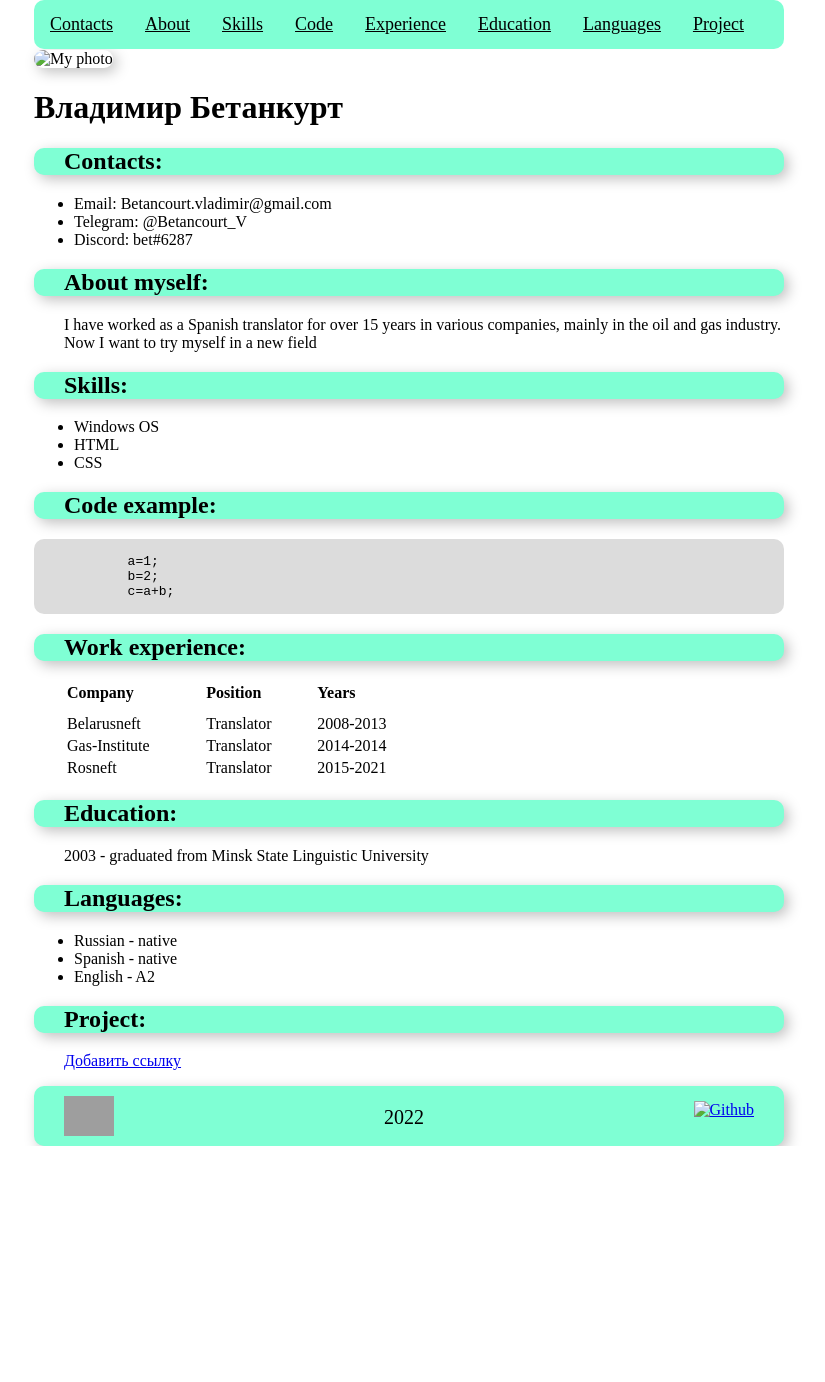
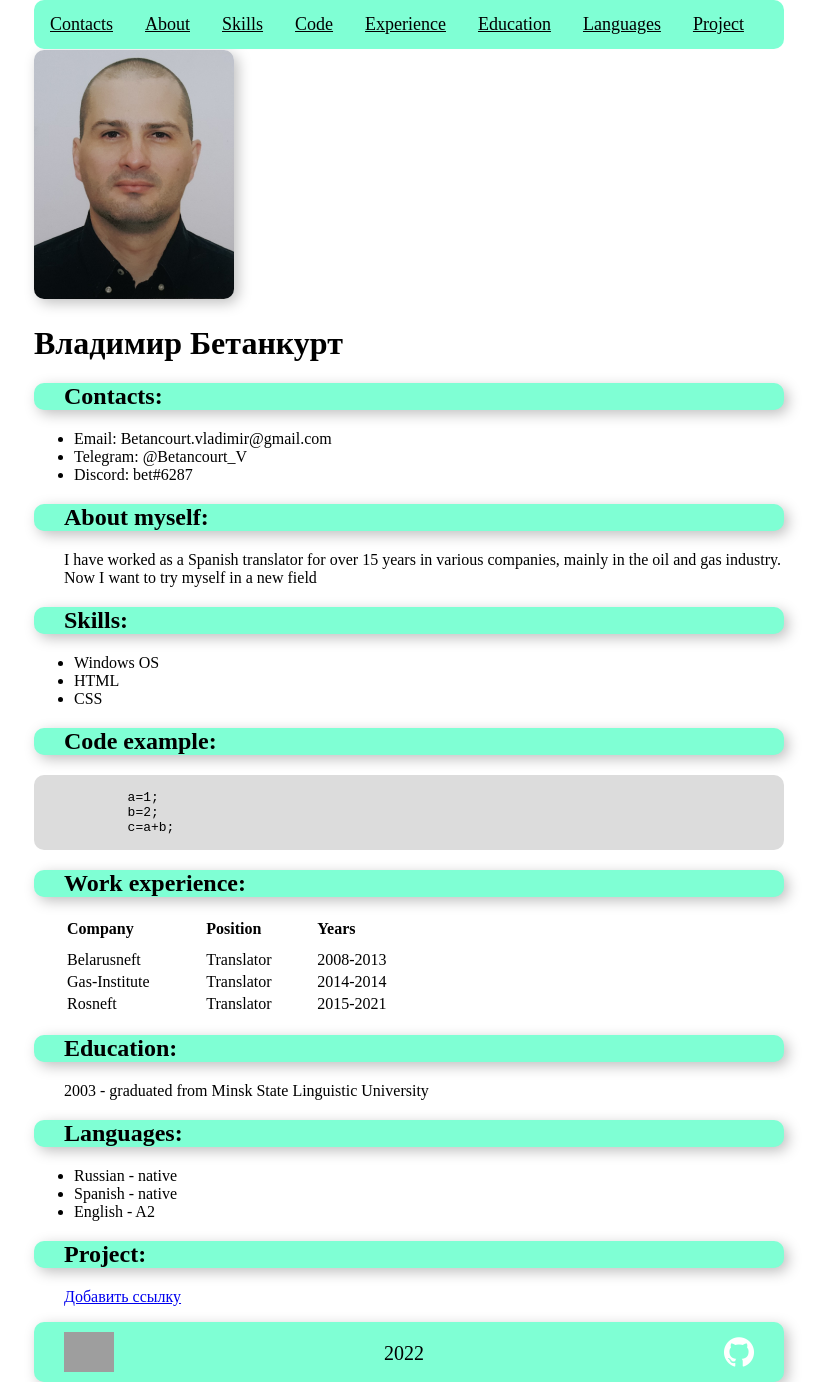
Before and after one commit to VladBet/rsschool-cv, a plain HTML site: page index.html in a window 1280 px wide. Shown: the whole page, without its empty margins (231-1056 px from the left). Before the commit the page ends 1146 px from the top, so only its background shows below. Drawn offline with Linux system fonts and the light colour scheme; grey boxes are pictures that could not be loaded.

Commit message:
feat: add change

```diff
--- a/index.html
+++ b/index.html
@@ -22,7 +22,7 @@
       </nav>
     <header>
         <div class="info"></div>
-        <img src="Pictures/Foto.jpg" alt="My photo" class="foto"/>
+        <img src="https://github.com/VladBet/rsschool-cv/blob/rsschool-cv-html/Foto.jpg" alt="My photo" class="foto"/>
     </header>
 
     <main>
@@ -115,7 +115,7 @@
         <span class="year">2022</span>
         <span class="github">
             <a href="https://github.com/VladBet" target="_blank">
-            <img src="Pictures/GitHubicon.png" width="30" height="30" alt="Github"></a>
+            <img src="https://github.com/VladBet/rsschool-cv/blob/rsschool-cv-html/GitHubicon.png" width="30" height="30" alt="Github"></a>
         </span>
     </footer>
   </body>
```
